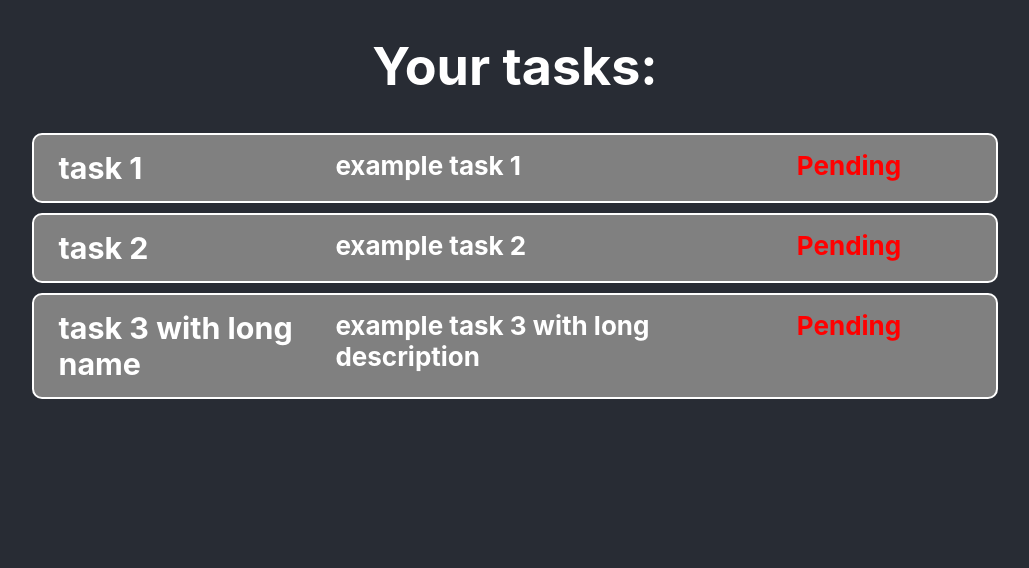
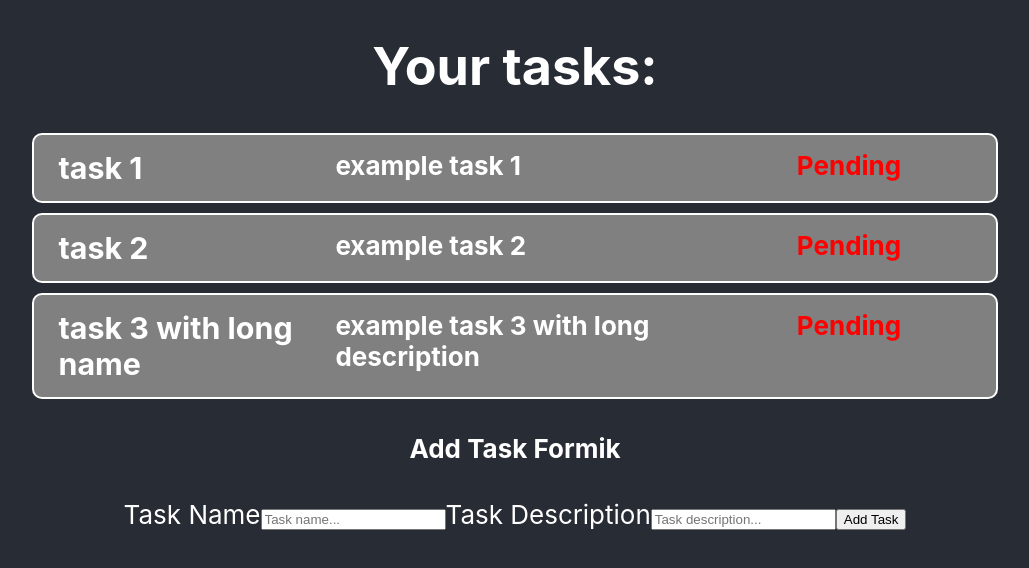
Before and after one commit to ReneSerranoLGFM/curso-reactjs-ejercicios, a React (Create React App) app: page / in a window 1280 px wide. Shown: the top 568 px of the page, without its empty margins (125-1154 px from the left). Built offline with nearby package versions, Linux system fonts and the light colour scheme.

Commit message:
Completed exercise

```diff
--- a/src/App.scss
+++ b/src/App.scss
@@ -41,6 +41,7 @@
   text-align: left;
   display: grid;
   grid-template-columns: 30% 50% 20%;
+  cursor: pointer;
 
   h3, h4 {
     text-align: left;
--- a/src/components/AddTaskForm.jsx
+++ b/src/components/AddTaskForm.jsx
@@ -0,0 +1,61 @@
+import React from "react";
+import PropTypes from "prop-types";
+import * as Yup from "yup";
+import { Formik, Form, Field, ErrorMessage } from "formik";
+import { Task } from "../models/task.class";
+
+function AddTaskForm(props) {
+  const initialValues = {
+    name: "",
+    description: "",
+    completed: false,
+  };
+
+  const addTaskSchema = Yup.object().shape({
+    name: Yup.string().min(1, "Task name too short").max(20, "Task name too long").required("Task name is required"),
+    description: Yup.string().max(50, "Task description too long"),
+  });
+
+  const onSubmit = (values) => {
+    // Create new task
+    const newTask = new Task(values.name, values.description, values.completed);
+
+    // Add task to state
+    props.addTask(newTask);
+
+    console.log("Added task");
+  };
+
+  return (
+    <div>
+      <h4>Add Task Formik</h4>
+      <Formik initialValues={initialValues} validationSchema={addTaskSchema} onSubmit={onSubmit}>
+        {({ touched, errors }) => (
+          <Form>
+            {/* Task Name Input */}
+            <label htmlFor="name">Task Name</label>
+            <Field id="name" type="text" name="name" placeholder="Task name..." />
+
+            {/* Task Name Errors */}
+            {errors.name && touched.name && <ErrorMessage name="name" component="div"></ErrorMessage>}
+
+            {/* Description Input */}
+            <label htmlFor="description">Task Description</label>
+            <Field id="description" type="text" name="description" placeholder="Task description..." />
+
+            {/* Description Errors */}
+            {errors.description && touched.description && (
+              <ErrorMessage name="description" component="div"></ErrorMessage>
+            )}
+
+            <button type="submit">Add Task</button>
+          </Form>
+        )}
+      </Formik>
+    </div>
+  );
+}
+
+AddTaskForm.propTypes = {};
+
+export default AddTaskForm;
--- a/src/components/Task.jsx
+++ b/src/components/Task.jsx
@@ -3,7 +3,7 @@ import PropTypes from "prop-types";
 
 function TaskComponent(props) {
   return (
-    <div className="TaskComponent">
+    <div className="TaskComponent" onClick={props.completeTask}>
       <h3>{props.task.name}</h3>
       <h4>{props.task.description}</h4>
       {props.task.completed ? <h4 className="green">Complete</h4> : <h4 className="red">Pending</h4>}
--- a/src/components/TaskList.jsx
+++ b/src/components/TaskList.jsx
@@ -2,6 +2,7 @@ import React, { useState } from "react";
 import PropTypes from "prop-types";
 import { Task } from "../models/task.class";
 import TaskComponent from "./Task";
+import AddTaskForm from "./AddTaskForm";
 
 function TaskList(props) {
   const task1 = new Task("task 1", "example task 1", false);
@@ -10,12 +11,31 @@ function TaskList(props) {
 
   const [tasks, setTasks] = useState([task1, task2, task3]);
 
+  const addTask = (newTask) => {
+    setTasks([...tasks, newTask]);
+  };
+
+  const completeTask = (i) => {
+    const tempTasks = [...tasks];
+    tempTasks[i].completed = !tempTasks[i].completed;
+    setTasks(tempTasks);
+  };
+
   return (
     <div>
       <h1>Your tasks:</h1>
-      {tasks.map((task) => {
-        return <TaskComponent task={task} />;
+      {tasks.map((task, i) => {
+        return (
+          <TaskComponent
+            key={i}
+            task={task}
+            completeTask={() => {
+              completeTask(i);
+            }}
+          />
+        );
       })}
+      <AddTaskForm addTask={addTask} />
     </div>
   );
 }
```
